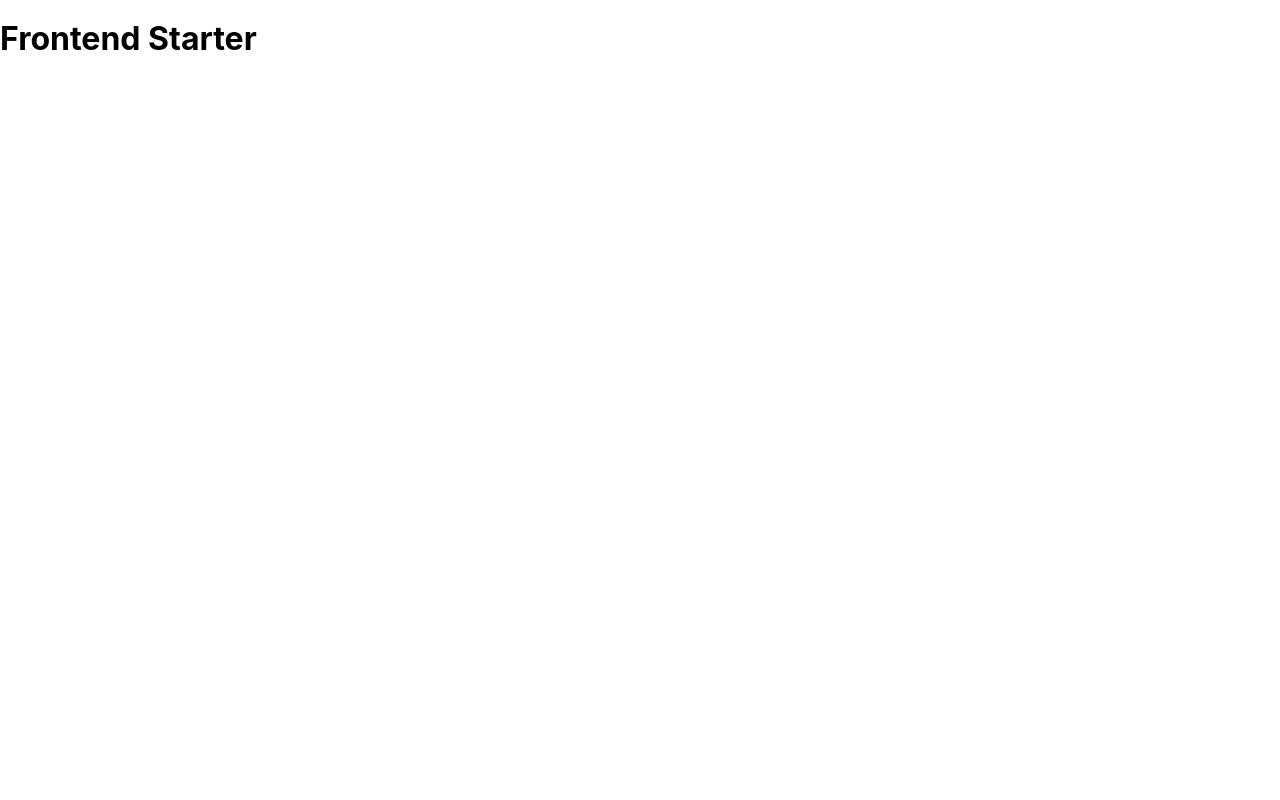
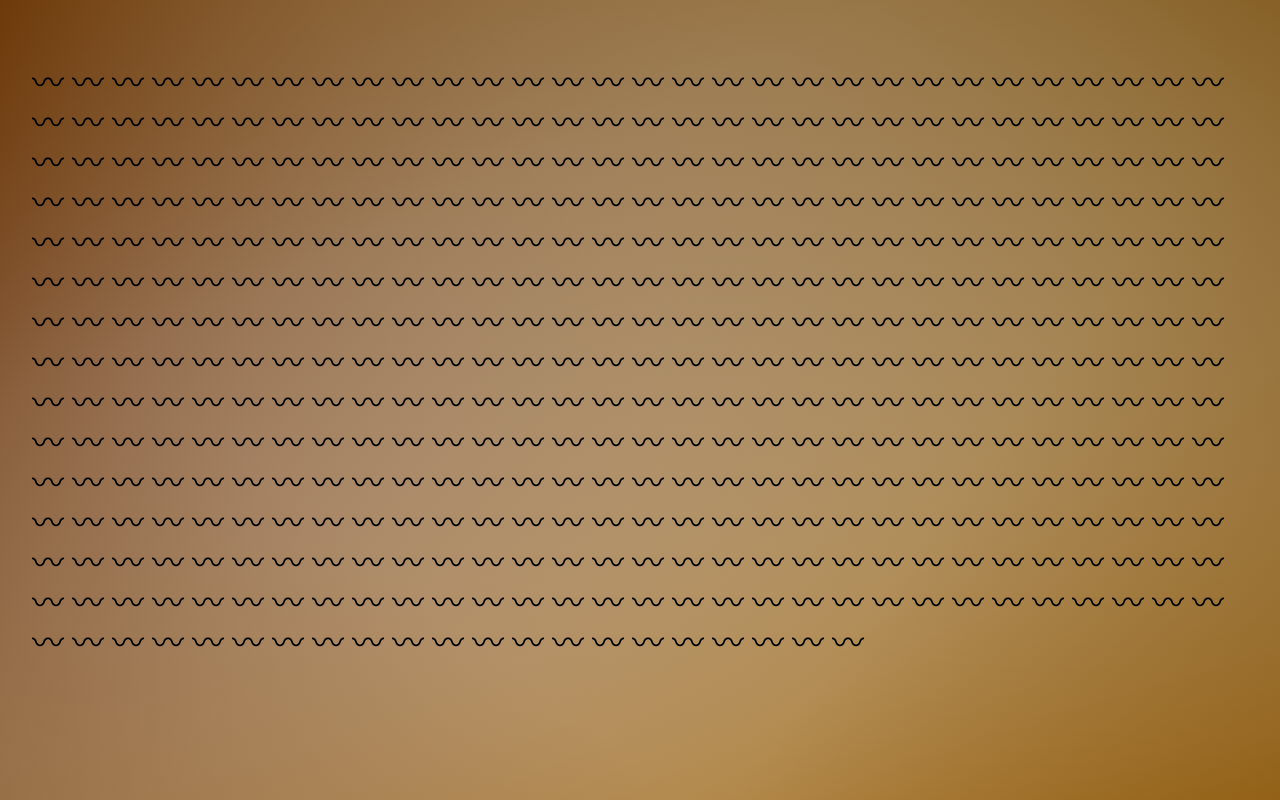
Before and after one commit to manavm1990/drawing-garden, a website: page index.html in a window 1280 px wide. Drawn offline with nearby package versions, Linux system fonts and the light colour scheme.

Commit message:
:poop: Drawing garden visuals

```diff
--- a/index.html
+++ b/index.html
@@ -14,11 +14,10 @@
     <link rel="stylesheet" href="style.css" />
 
     <!-- TODO: Update '<title>'. Whatever you add for 'h1' should be mentioned here. 🔍-->
-    <title>Frontend Starter</title>
+    <title>Drawing Garden</title>
   </head>
   <body>
-    <!-- TODO: Update 'h1' -->
-    <h1>Frontend Starter</h1>
+    <div id="root"></div>
     <script src="./scripts.js" type="module"></script>
   </body>
 </html>
--- a/scripts.js
+++ b/scripts.js
@@ -0,0 +1,27 @@
+const emojiPTags = "🌻,〰,🍀,🥕,🌿,🌿,☘️,🌿,🌷,🍃,🌵,🌴,🍅,🌷,🌿,🌾,🍄,🍓,🍅,🍃,🍓,🌵,🌺,🌲,🌹,🍄,🌸,🥕,🌱,🍀,☘️,🌳,🌿,🌺,☘️,🌺,🌲,🌼,🐛,🌼,🍄,🌻,🌾,🌼,🌻,🌱,🌱,🍅,🌻,🍀,🌿,🦔,🌴,🌻,🌿,🌼,🌴,🌱,🕷,🌴,🍀,🌱,🌲,🍀,🍓,🍃,🍃,🌾,🌺,🌳,🌷,🌿,🍓,🍀,🥕,🌴,🍓,🌷,🌻,🌲,🍓,🌴,🌴,🌱,🌼,〰,🍀,〰,🌵,🌸,🍄,🌸,🌷,🌹,🌲,🌲,🌳,🌱,🍄,🌺,🌹,🐀,☘️,🥕,🌷,🌻,🌹,🌷,🌳,☘️,☘️,🌾,🌲,🍅,🌿,🌵,🌳,🍃,🍃,🌵,🍄,🌲,🍀,🍄,☘️,🐛,🌼,🥕,🌷,🍓,🍄,☘️,🌴,🌹,🌾,🌾,🍓,🍄,🌺,🌵,🥕,🌱,🌱,🌺,🌲,🌴,🌷,🍓,☘️,🌺,🍀,🌹,🍅,🌱,🌴,🌳,🥕,🌻,🍃,🍃,🍄,🍅,🍃,🌾,🥕,🌱,🥕,🌴,☘️,🌴,🍅,🍅,🌲,🍃,🌸,🌵,🌷,🍅,🌻,🍅,🌴,🌿,🌼,🍄,🍀,☘️,🌲,🌿,🌳,🌼,🌼,🌼,🍄,🍓,🌳,🌱,☘️,🌷,🌾,🌳,🌾,🍓,🍅,🌿,🌻,☘️,🌺,🌲,🌾,🌿,🍃,🕷,🍄,🌷,🌼,🌼,🌴,🍓,🍄,🍓,🍄,🌺,🌸,🌻,🌹,☘️,🍓,🌷,🌳,🍀,🌺,🥕,🌲,🍀,🌻,🍅,🌳,🥕,🌳,🌱,🌳,🌿,🦋,🍅,🐝,🌿,🌴,🌴,🌾,🌾,🌱,🌱,🌴,🌿,🍄,🍃,🍓,🌾,🌿,🌴,🌻,🍀,🌴,🍓,☘️,🌾,🍃,🌲,☘️,🍀,🌱,☘️,🍃,🌴,🌷,🌷,🌴,🌴,🥕,〰,🌸,🌻,🌿,🌴,🍀,🌸,🍄,🌺,🌵,☘️,🍄,🐜,🌼,🌼,🌹,🌸,🌱,🍓,🍀,🍄,🍀,🍓,🍄,🌼,🌸,🌸,🍅,🌲,🌷,🌴,🍓,🌳,🌹,🥕,🌷,🍀,🥕,🌵,☘️,🌺,🍄,🌱,🍄,🍃,🍄,🌵,🌲,🌷,🌵,🌻,🌴,🌳,🌵,🌷,〰,〰,🌿,🌵,🌺,🍓,🌺,🌻,🌵,🌼,🌼,🌾,🌸,🍓,🍓,🌱,🌺,🌼,🌳,🌼,🐝,🥕,🌺,🍀,🍀,🌴,🌱,🌼,🍀,🍀,🌼,🍄,🌿,🌱,🍄,🌻,🌷,〰,🌳,🌲,🌵,🌵,🍅,🐌,🍃,🌷,🌴,🌷,🍀,🌺,🍀,🌵,🌳,🍅,🍅,☘️,🍀,☘️,🌼,🌱,🌻,☘️,🍃,🍅,🌻,🍅,🥕,🌹,🌲,🍅,🌱,🍅,🌺,☘️,🌼,🥕,🌿,🍅,🍀,🍓,☘️,🍓,🌱,🌸,🍃,🍃,🍄,🌳,🍀,🍄,🥕,🍀,🦔,🌼,🦗,🌵,🌸,🌻,🍄,🌱,🌼,🌴,🌺,🍃,🍅,🌵"
+  .split(",")
+  .map((emoji) => `<p>${emoji}</p>`)
+  .join("\n");
+
+let pTagsHtml = "";
+
+for (let i = 0; i <= 440; i++) {
+  pTagsHtml += "<p>〰</p>\n";
+}
+
+const emojisNoSquiggly = "🌻,〰,🍀,🥕,🌿,🌿,☘️,🌿,🌷,🍃,🌵,🌴,🍅,🌷,🌿,🌾,🍄,🍓,🍅,🍃,🍓,🌵,🌺,🌲,🌹,🍄,🌸,🥕,🌱,🍀,☘️,🌳,🌿,🌺,☘️,🌺,🌲,🌼,🐛,🌼,🍄,🌻,🌾,🌼,🌻,🌱,🌱,🍅,🌻,🍀,🌿,🦔,🌴,🌻,🌿,🌼,🌴,🌱,🕷,🌴,🍀,🌱,🌲,🍀,🍓,🍃,🍃,🌾,🌺,🌳,🌷,🌿,🍓,🍀,🥕,🌴,🍓,🌷,🌻,🌲,🍓,🌴,🌴,🌱,🌼,〰,🍀,〰,🌵,🌸,🍄,🌸,🌷,🌹,🌲,🌲,🌳,🌱,🍄,🌺,🌹,🐀,☘️,🥕,🌷,🌻,🌹,🌷,🌳,☘️,☘️,🌾,🌲,🍅,🌿,🌵,🌳,🍃,🍃,🌵,🍄,🌲,🍀,🍄,☘️,🐛,🌼,🥕,🌷,🍓,🍄,☘️,🌴,🌹,🌾,🌾,🍓,🍄,🌺,🌵,🥕,🌱,🌱,🌺,🌲,🌴,🌷,🍓,☘️,🌺,🍀,🌹,🍅,🌱,🌴,🌳,🥕,🌻,🍃,🍃,🍄,🍅,🍃,🌾,🥕,🌱,🥕,🌴,☘️,🌴,🍅,🍅,🌲,🍃,🌸,🌵,🌷,🍅,🌻,🍅,🌴,🌿,🌼,🍄,🍀,☘️,🌲,🌿,🌳,🌼,🌼,🌼,🍄,🍓,🌳,🌱,☘️,🌷,🌾,🌳,🌾,🍓,🍅,🌿,🌻,☘️,🌺,🌲,🌾,🌿,🍃,🕷,🍄,🌷,🌼,🌼,🌴,🍓,🍄,🍓,🍄,🌺,🌸,🌻,🌹,☘️,🍓,🌷,🌳,🍀,🌺,🥕,🌲,🍀,🌻,🍅,🌳,🥕,🌳,🌱,🌳,🌿,🦋,🍅,🐝,🌿,🌴,🌴,🌾,🌾,🌱,🌱,🌴,🌿,🍄,🍃,🍓,🌾,🌿,🌴,🌻,🍀,🌴,🍓,☘️,🌾,🍃,🌲,☘️,🍀,🌱,☘️,🍃,🌴,🌷,🌷,🌴,🌴,🥕,〰,🌸,🌻,🌿,🌴,🍀,🌸,🍄,🌺,🌵,☘️,🍄,🐜,🌼,🌼,🌹,🌸,🌱,🍓,🍀,🍄,🍀,🍓,🍄,🌼,🌸,🌸,🍅,🌲,🌷,🌴,🍓,🌳,🌹,🥕,🌷,🍀,🥕,🌵,☘️,🌺,🍄,🌱,🍄,🍃,🍄,🌵,🌲,🌷,🌵,🌻,🌴,🌳,🌵,🌷,〰,〰,🌿,🌵,🌺,🍓,🌺,🌻,🌵,🌼,🌼,🌾,🌸,🍓,🍓,🌱,🌺,🌼,🌳,🌼,🐝,🥕,🌺,🍀,🍀,🌴,🌱,🌼,🍀,🍀,🌼,🍄,🌿,🌱,🍄,🌻,🌷,〰,🌳,🌲,🌵,🌵,🍅,🐌,🍃,🌷,🌴,🌷,🍀,🌺,🍀,🌵,🌳,🍅,🍅,☘️,🍀,☘️,🌼,🌱,🌻,☘️,🍃,🍅,🌻,🍅,🥕,🌹,🌲,🍅,🌱,🍅,🌺,☘️,🌼,🥕,🌿,🍅,🍀,🍓,☘️,🍓,🌱,🌸,🍃,🍃,🍄,🌳,🍀,🍄,🥕,🍀,🦔,🌼,🦗,🌵,🌸,🌻,🍄,🌱,🌼,🌴,🌺,🍃,🍅,🌵"
+  .split(",")
+  .filter((emoji) => emoji !== "〰");
+
+console.log(emojisNoSquiggly.length);
+
+const uniqueEmojis = Array.from(new Set(emojisNoSquiggly));
+
+document.querySelector("#root").innerHTML = pTagsHtml;
+
+document.querySelectorAll("p").forEach((el) => {
+  el.addEventListener("mouseover", function handleMouseOver() {
+    this.innerText =
+      uniqueEmojis[Math.floor(Math.random() * (uniqueEmojis.length - 0) + 0)];
+  });
+});
--- a/style.css
+++ b/style.css
@@ -1,4 +1,10 @@
-body {
-  font-family: -apple-system, BlinkMacSystemFont, "Segoe UI", Roboto, Oxygen,
-    Ubuntu, Cantarell, "Open Sans", "Helvetica Neue", sans-serif;
+#root {
+  background: linear-gradient(217deg,rgb(134, 96, 38), rgba(255,0,0,0) 70.71%), linear-gradient(127deg, rgb(102, 47, 2), rgba(0,255,0,0) 70.71%), linear-gradient(336deg, rgb(154, 98, 15), rgba(0,0,255,0) 70.71%);
+  display: grid;
+  font-size: 2em;
+  grid-template-columns: repeat(auto-fit, 32px);
+  grid-template-rows: repeat(auto-fit, 32px);
+  gap: 0.5rem;
+  padding: 2rem;
+  height: 100vh;
 }
```
